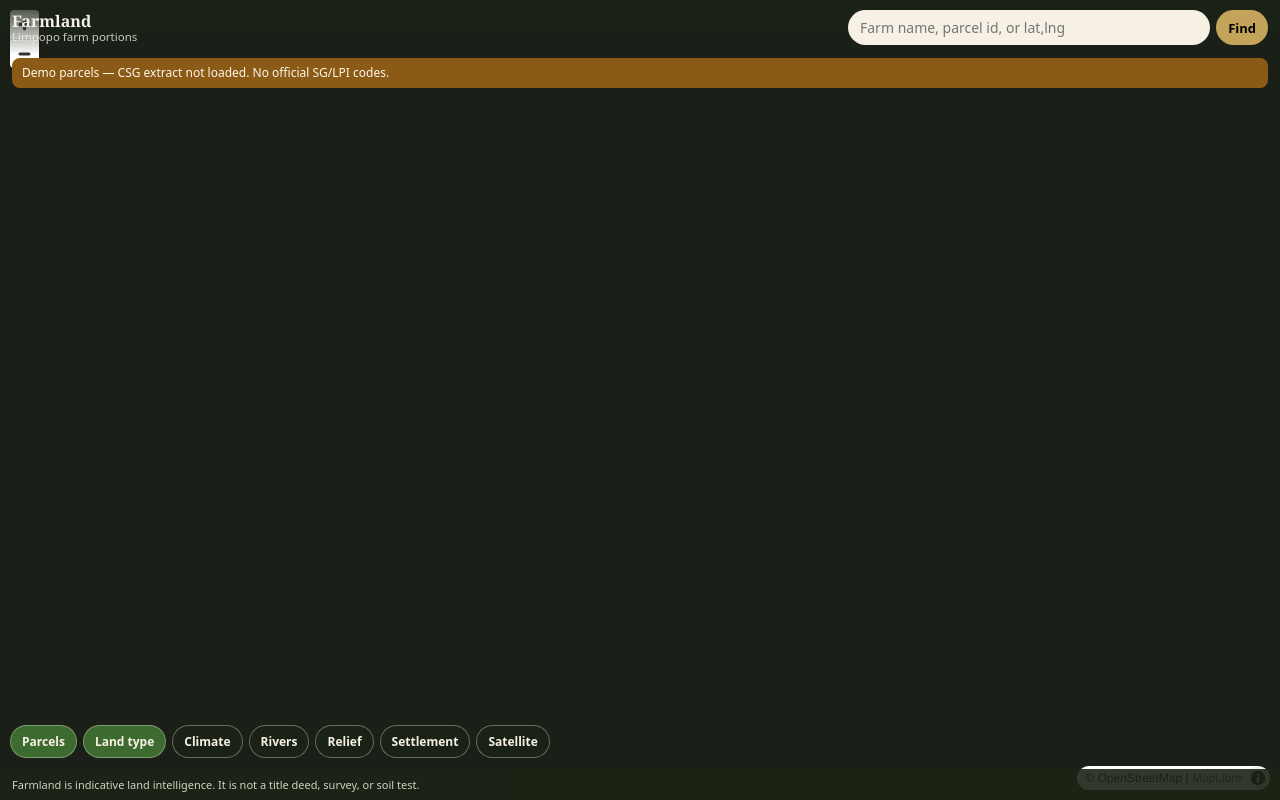
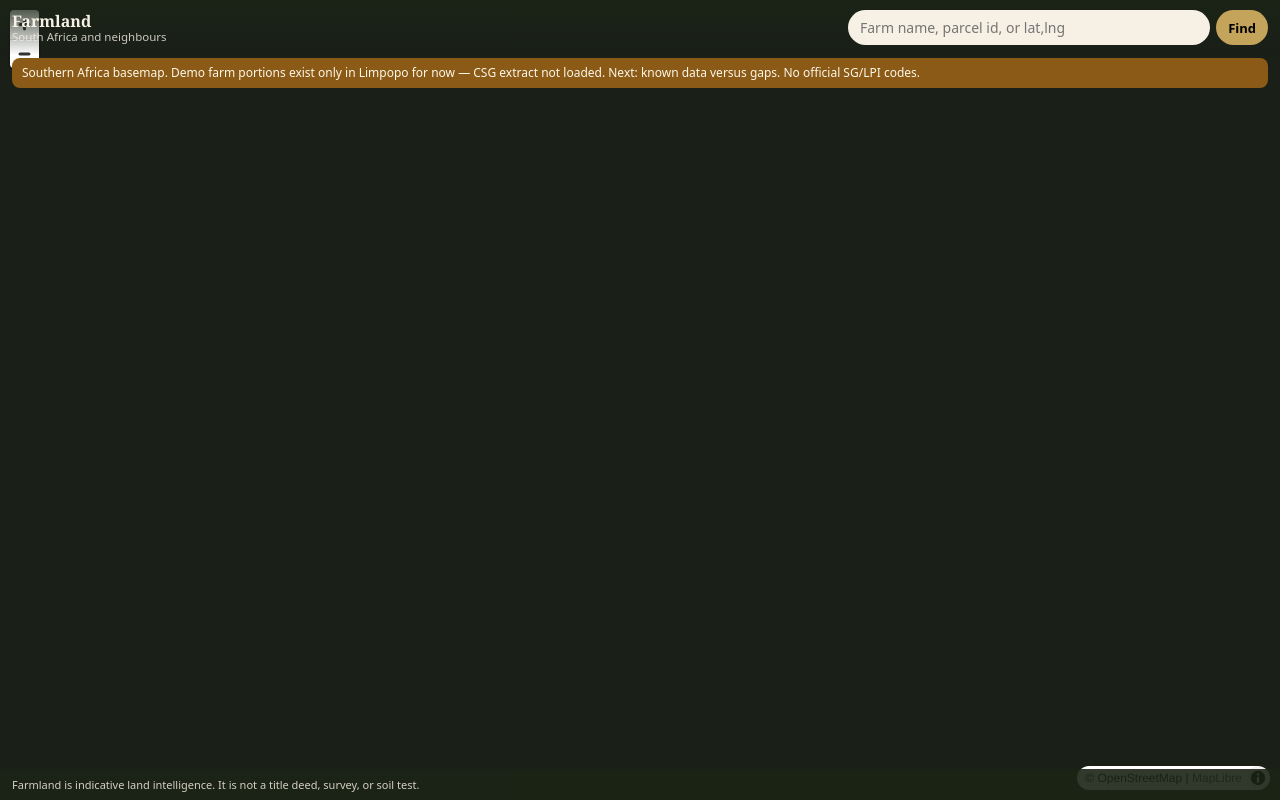
Before and after one commit to eugene-ehlers/farmland-src, a plain HTML site: page static/index.html in a window 1280 px wide. Drawn offline with nearby package versions, Linux system fonts and the light colour scheme; no server answers.

Commit message:
Remove layer chips; frame as southern Africa map

```diff
--- a/static/index.html
+++ b/static/index.html
@@ -3,34 +3,33 @@
 <head>
   <meta charset="utf-8" />
   <meta name="viewport" content="width=device-width, initial-scale=1, viewport-fit=cover" />
-  <title>Farmland — Limpopo</title>
+  <title>Farmland — South Africa</title>
   <link rel="stylesheet" href="https://unpkg.com/maplibre-gl@4.7.1/dist/maplibre-gl.css" />
   <link rel="stylesheet" href="/static/style.css" />
 </head>
 <body>
   <div id="map"></div>
   <header class="topbar">
-    <div class="brand"><strong>Farmland</strong><span class="sub">Limpopo farm portions</span></div>
+    <div class="brand">
+      <strong>Farmland</strong>
+      <span class="sub">South Africa and neighbours</span>
+    </div>
     <form id="search-form" autocomplete="off">
       <input id="search" type="search" placeholder="Farm name, parcel id, or lat,lng" />
       <button type="submit">Find</button>
     </form>
   </header>
-  <div class="banner">Demo parcels — CSG extract not loaded. No official SG/LPI codes.</div>
-  <div class="chips" id="chips">
-    <button class="chip on" data-layer="parcels">Parcels</button>
-    <button class="chip on" data-layer="land_type">Land type</button>
-    <button class="chip" data-layer="climate">Climate</button>
-    <button class="chip" data-layer="hydro">Rivers</button>
-    <button class="chip" data-layer="relief">Relief</button>
-    <button class="chip" data-layer="settlement">Settlement</button>
-    <button class="chip" data-layer="satellite">Satellite</button>
+  <div class="banner">
+    Southern Africa basemap. Demo farm portions exist only in Limpopo for now — CSG extract not loaded.
+    Next: known data versus gaps. No official SG/LPI codes.
   </div>
   <aside id="dossier" class="dossier" hidden>
     <button class="close" id="close-dossier" aria-label="Close">×</button>
     <div id="dossier-body"></div>
   </aside>
-  <footer class="legal">Farmland is indicative land intelligence. It is not a title deed, survey, or soil test.</footer>
+  <footer class="legal">
+    Farmland is indicative land intelligence. It is not a title deed, survey, or soil test.
+  </footer>
   <script src="https://unpkg.com/maplibre-gl@4.7.1/dist/maplibre-gl.js"></script>
   <script src="/static/app.js"></script>
 </body>
```
